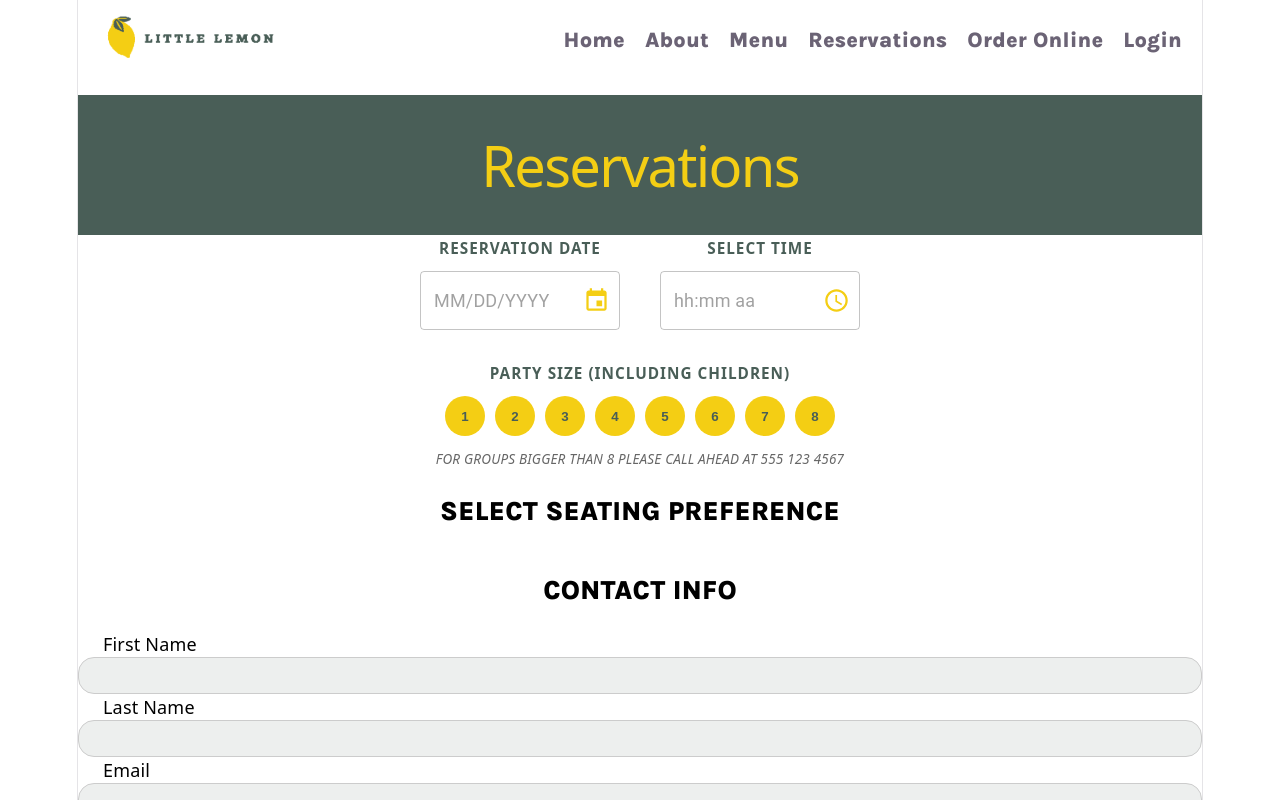
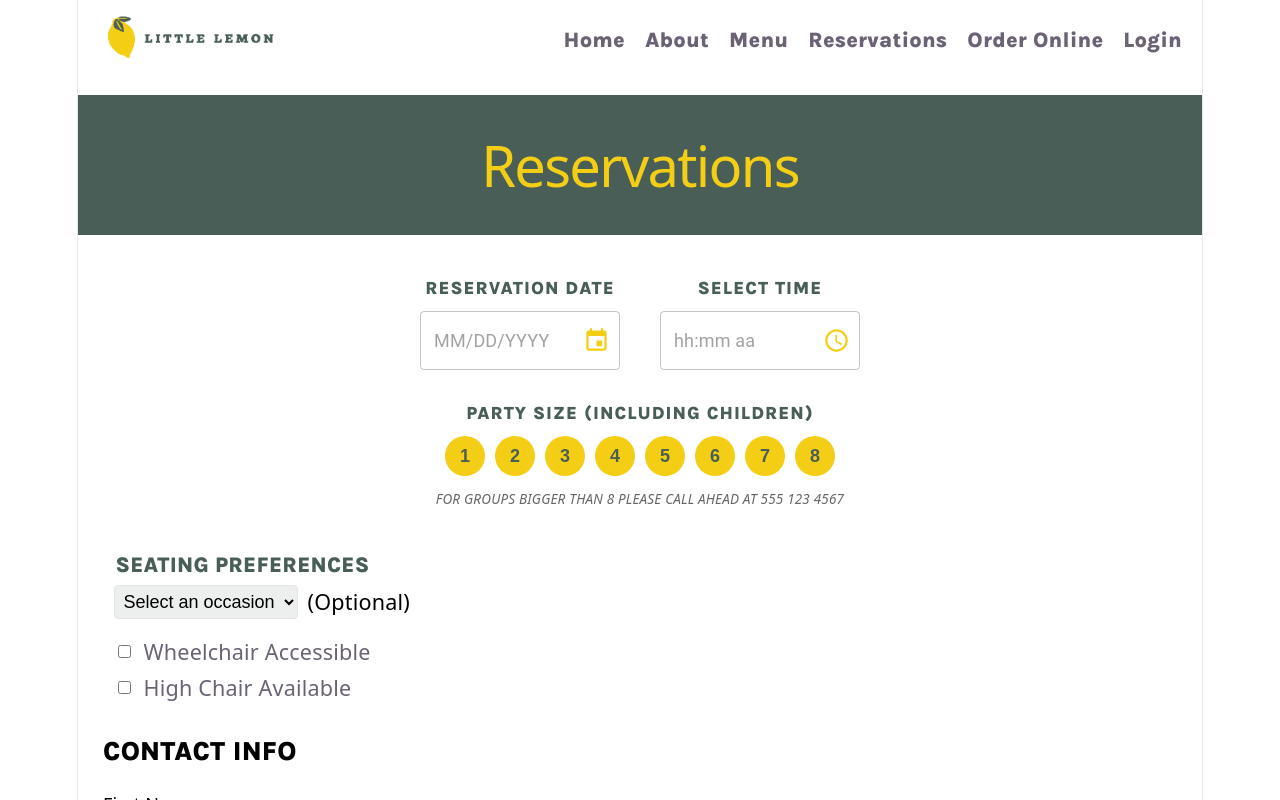
Before and after one commit to jaxsonhrichins752/Little-Lemon-Final-Project, a React (Vite) app in the folder Little Lemon Table Reservation/: page /reservations in a window 1280 px wide. Shown: the top 800 px of the page. Built offline with nearby package versions, Linux system fonts and the light colour scheme; a web font is replaced by a local one.

Commit message:
Enhance reservation components with improved styling and new seating selector functionality

```diff
--- a/Little Lemon Table Reservation/src/components/Reservations/ContactForm.module.css
+++ b/Little Lemon Table Reservation/src/components/Reservations/ContactForm.module.css
@@ -1,10 +1,23 @@
+.formHeading {
+    text-align: left;
+    margin-left: 25px;
+}
+
+.formGroup {
+    display: flex;
+    flex-direction: column;
+    padding: 0px 35px 0px 0px;
+}
+
 .formInput {
     width: 100%;
+    max-width: 700px;
     background-color: var(--highlight-light);
     padding: 10px;
     border: 1px solid #ccc;
     border-radius: 16px;
     box-sizing: border-box;
+    margin-left: 25px;
 }
 
 .formLabel {
--- a/Little Lemon Table Reservation/src/components/Reservations/ContactForm.tsx
+++ b/Little Lemon Table Reservation/src/components/Reservations/ContactForm.tsx
@@ -33,7 +33,7 @@ function ContactForm() {
 
       return (
         <section className={styles.contactForm}>
-            <h3 className='section-title pure-black'>Contact Info</h3>
+            <h3 className={`${styles.formHeading} section-title pure-black`}>Contact Info</h3>
             <form className={styles.form} onSubmit={handleSubmit}>
                 <div className={styles.formGroup}>
                     <label htmlFor="firstName" className={`${styles.formLabel} pure-black`}>First Name</label>
@@ -84,7 +84,7 @@ function ContactForm() {
                 </div>
                 <section className={styles.submitSection}>
                     <div className={styles.signInPrompt}>
-                        <p className='pure-black section-body'>Already have a account?</p>
+                        <p className={`${styles.signInPromptText} pure-black section-body`}>Already have a account?</p>
                         <a href="#" className={`button button-primary pure-black section-body ${styles.signInButton}`}>Sign in</a>
                     </div>
                     <div className={styles.reserveButton}>
--- a/Little Lemon Table Reservation/src/components/Reservations/ReservationDetails.module.css
+++ b/Little Lemon Table Reservation/src/components/Reservations/ReservationDetails.module.css
@@ -20,8 +20,7 @@
 }
 
 .label {
-  font-weight: 700;
-  font-size: 0.85rem;
+  font-size: 1rem;
   color: var(--primary-green);
   letter-spacing: 1px;
 }
@@ -35,8 +34,8 @@
 }
 
 .circleButton {
-  width: 40px;
-  height: 40px;
+  width: 35px;
+  height: 35px;
   border-radius: 50%;
   background-color: var(--primary-yellow);
   color: var(--primary-green);
@@ -63,4 +62,10 @@
     flex-direction: row;
     gap: 40px;
   }
+
+  .circleButton {
+    width: 40px;
+    height: 40px;
+    font-size: 1rem;
+  }
 }
--- a/Little Lemon Table Reservation/src/components/Reservations/ReservationDetails.tsx
+++ b/Little Lemon Table Reservation/src/components/Reservations/ReservationDetails.tsx
@@ -4,7 +4,7 @@ import { AdapterDayjs } from '@mui/x-date-pickers/AdapterDayjs';
 import { DatePicker } from '@mui/x-date-pickers/DatePicker';
 import { TimePicker } from '@mui/x-date-pickers/TimePicker';
 import { renderTimeViewClock } from '@mui/x-date-pickers/timeViewRenderers';
-import dayjs, { Dayjs } from 'dayjs';
+import { Dayjs } from 'dayjs';
 import styles from './ReservationDetails.module.css';
 
 function ReservationDetails() {
@@ -50,14 +50,13 @@ function ReservationDetails() {
         <div className={styles.pickerRow}>
           {/* Reservation Date */}
           <div className={styles.fieldGroup}>
-            <label className={styles.label}>RESERVATION DATE</label>
+            <label className={`${styles.label} section-title`}>RESERVATION DATE</label>
             <DatePicker
               value={date}
               onChange={(newValue) => setDate(newValue)}
               slotProps={{
                 textField: {
                   sx: pickerStyle(!!date),
-                  placeholder: "Select Date"
                 }
               }}
             />
@@ -65,7 +64,7 @@ function ReservationDetails() {
 
           {/* Select Time */}
           <div className={styles.fieldGroup}>
-            <label className={styles.label}>SELECT TIME</label>
+            <label className={`${styles.label} section-title`}>SELECT TIME</label>
             <TimePicker
               value={time}
               onChange={(newValue) => setTime(newValue)}
@@ -76,7 +75,6 @@ function ReservationDetails() {
               slotProps={{
                 textField: {
                   sx: pickerStyle(!!time),
-                  placeholder: "Select Time"
                 }
               }}
             />
@@ -85,7 +83,7 @@ function ReservationDetails() {
 
         {/* Party Size */}
         <div className={styles.fieldGroup}>
-          <label className={styles.label}>PARTY SIZE (INCLUDING CHILDREN)</label>
+          <label className={`${styles.label} section-title`}>PARTY SIZE (INCLUDING CHILDREN)</label>
           <div className={styles.numberRow}>
             {sizes.map((num) => (
               <button
--- a/Little Lemon Table Reservation/src/components/Reservations/Reservations.module.css
+++ b/Little Lemon Table Reservation/src/components/Reservations/Reservations.module.css
@@ -22,7 +22,25 @@
     text-align: center;
 }
 
+.reservationDetailsSection {
+    grid-row: 2;
+    display: flex;
+    flex-direction: column;
+    align-items: center;
+    gap: 20px;
+    padding: 0 20px;
+    margin-top: 40px;
+}
 
+.seatingSelectorSection {
+    grid-row: 3;
+    display: flex;
+    flex-direction: column;
+    align-items: flex-start;
+    gap: 20px;
+    padding: 0 20px;
+    margin-top: 40px;
+}
 
 /* DESKTOP (Large Screens) */
 @media (min-width: 769px) {
--- a/Little Lemon Table Reservation/src/components/Reservations/Reservations.tsx
+++ b/Little Lemon Table Reservation/src/components/Reservations/Reservations.tsx
@@ -1,7 +1,7 @@
 import styles from './Reservations.module.css';
 import ReservationDetails from './ReservationDetails';
 import ContactForm from './ContactForm';
-import ReservationDate from './DateTimePicker';
+import SeatingSelector from './SeatingSelector';
 
 
 function Reservations() {
@@ -16,8 +16,8 @@ function Reservations() {
         <section className={styles.reservationDetailsSection}>
             <ReservationDetails />
         </section>
-        <section className={styles.seatingSelector}>
-            <h3 className='section-title pure-black'>Select Seating Preference</h3>
+        <section className={styles.seatingSelectorSection}>
+            <SeatingSelector />
         </section>
         <section className={styles.contactFormSection}>
             <ContactForm />
--- /dev/null
+++ b/Little Lemon Table Reservation/src/components/Reservations/SeatingSelector.module.css
@@ -0,0 +1,54 @@
+.seatingOptions {
+    display: flex;
+    flex-direction: column;
+    gap: 20px;
+    justify-content: flex-start;
+    align-items: flex-start;
+    align-self: flex-start;
+    border: none;
+    text-align: left; /* Overrides the global text-align: center from index.css */
+}
+
+.seatingLegend {
+    font-size: 1.2rem;
+    display: flex;
+    justify-content: flex-start;
+    align-items: flex-start;
+    align-self: flex-start;
+    gap: 10px;
+}
+
+.occasionGroup {
+    display: flex;
+    justify-content: flex-start; /* Forces the label and dropdown to the left */
+    align-items: center;
+    gap: 10px; /* Adds space between the label and the dropdown */
+    font-size: 1.2rem;
+}
+
+.occasionGroup select {
+    background-color: var(--highlight-light);
+    padding: 5px;
+    font-size: 1rem;
+    border-radius: 4px;
+    border: 1px solid var(--border);
+}
+
+/* Make the wrapper a flex column so the checkboxes stack */
+.checkboxGroup {
+    display: flex;
+    flex-direction: column;
+    gap: 10px;
+    align-items: flex-start; /* Forces both labels to perfectly align to the left edge */
+    align-self: flex-start; /* Moves the entire group of checkboxes to the left edge of the container */
+}
+
+/* Combine the ID rules into the class you are already using in your TSX file */
+.checkboxLabel {
+    display: flex;
+    justify-content: flex-start;
+    align-items: center;
+    gap: 10px; /* Creates a clean, even space between the square and the text */
+    cursor: pointer; /* Changes the mouse to a pointer so users know they can click the text */
+    font-size: 1.2rem;
+}
--- /dev/null
+++ b/Little Lemon Table Reservation/src/components/Reservations/SeatingSelector.tsx
@@ -0,0 +1,57 @@
+import { useState } from 'react';
+import styles from './SeatingSelector.module.css';
+
+function SeatingSelector() {
+
+    const [wheelChair, setWheelChair] = useState(false);
+    const [highChair, setHighChair] = useState(false);
+    const [occasion, setOccasion] = useState('');
+
+    const toggleWheelChair = () => {
+        setWheelChair((prev) => !prev);
+    };
+
+    const toggleHighChair = () => {
+        setHighChair((prev) => !prev);
+    };
+
+     const handleOccasionChange = (event) => {
+        setOccasion(event.target.value);
+    };
+
+    return  (
+        <fieldset className={styles.seatingOptions}>
+            <legend className={`${styles.seatingLegend} section-title primary-green`}>Seating Preferences</legend>
+            <div className={styles.occasionGroup}>
+                <select id="occasion" value={occasion} onChange={handleOccasionChange} className={styles.occasionSelect}>
+                    <option value="">Select an occasion</option>
+                    <option value="birthday">Birthday</option>
+                    <option value="anniversary">Anniversary</option>
+                    <option value="business">Business Meeting</option>
+                    <option value="other">Other</option>
+                </select>
+                <label htmlFor="occasion" className={`${styles.occasionLabel} pure-black`}>(Optional)</label>
+            </div>
+            <div className={styles.checkboxGroup}>
+                <label className={styles.checkboxLabel} id='wheelChairBox'>
+                    <input
+                        type="checkbox"
+                        checked={wheelChair}
+                        onChange={toggleWheelChair}
+                    />
+                    Wheelchair Accessible
+                </label>
+                <label className={styles.checkboxLabel} id='highChairBox'>
+                    <input
+                        type="checkbox"
+                        checked={highChair}
+                        onChange={toggleHighChair}
+                    />
+                    High Chair Available
+                </label>
+            </div>
+        </fieldset>
+    )
+};
+
+export default SeatingSelector;
--- a/Little Lemon Table Reservation/src/main.tsx
+++ b/Little Lemon Table Reservation/src/main.tsx
@@ -6,7 +6,7 @@ import { BrowserRouter } from 'react-router-dom'
 import { ThemeProvider } from '@mui/material/styles';
 import { LocalizationProvider } from '@mui/x-date-pickers/LocalizationProvider';
 import { AdapterDayjs } from '@mui/x-date-pickers/AdapterDayjs';
-import theme from './theme.ts';
+import theme from './Theme.ts';
 
 
 
```
